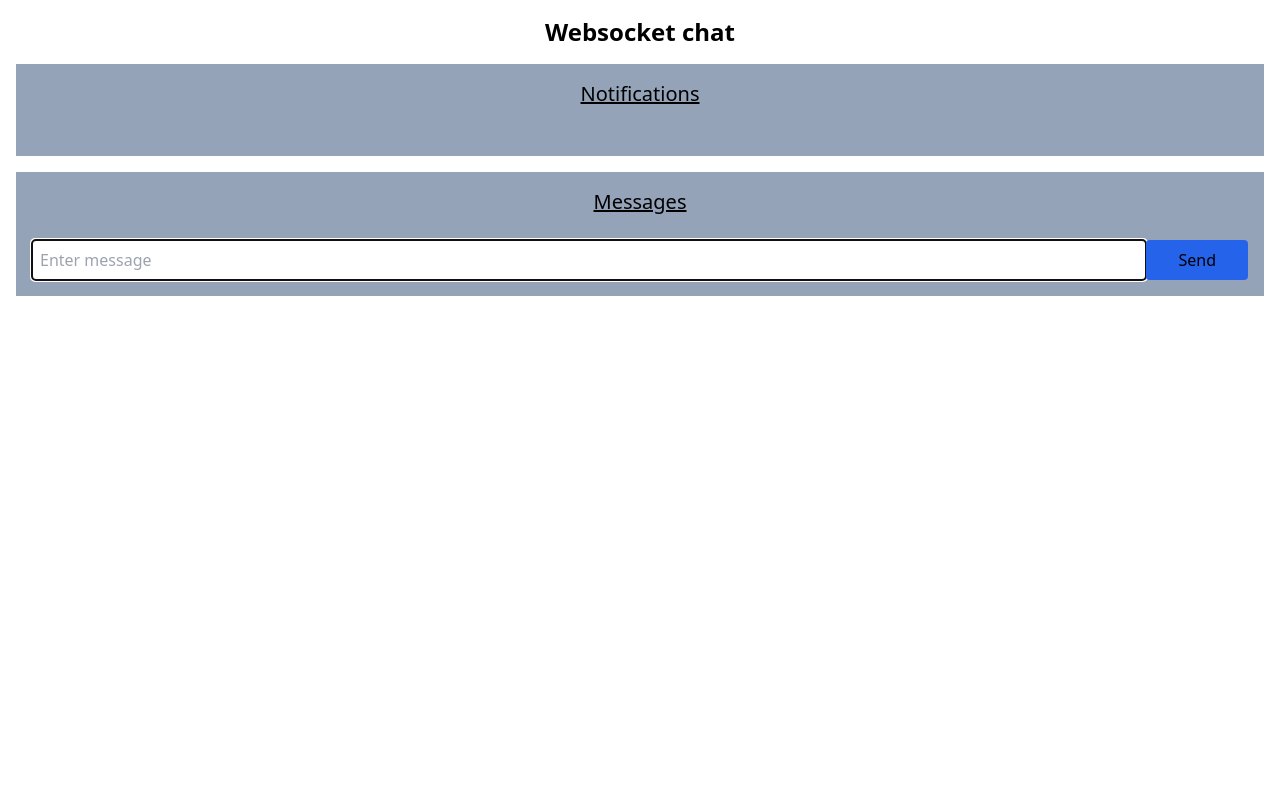
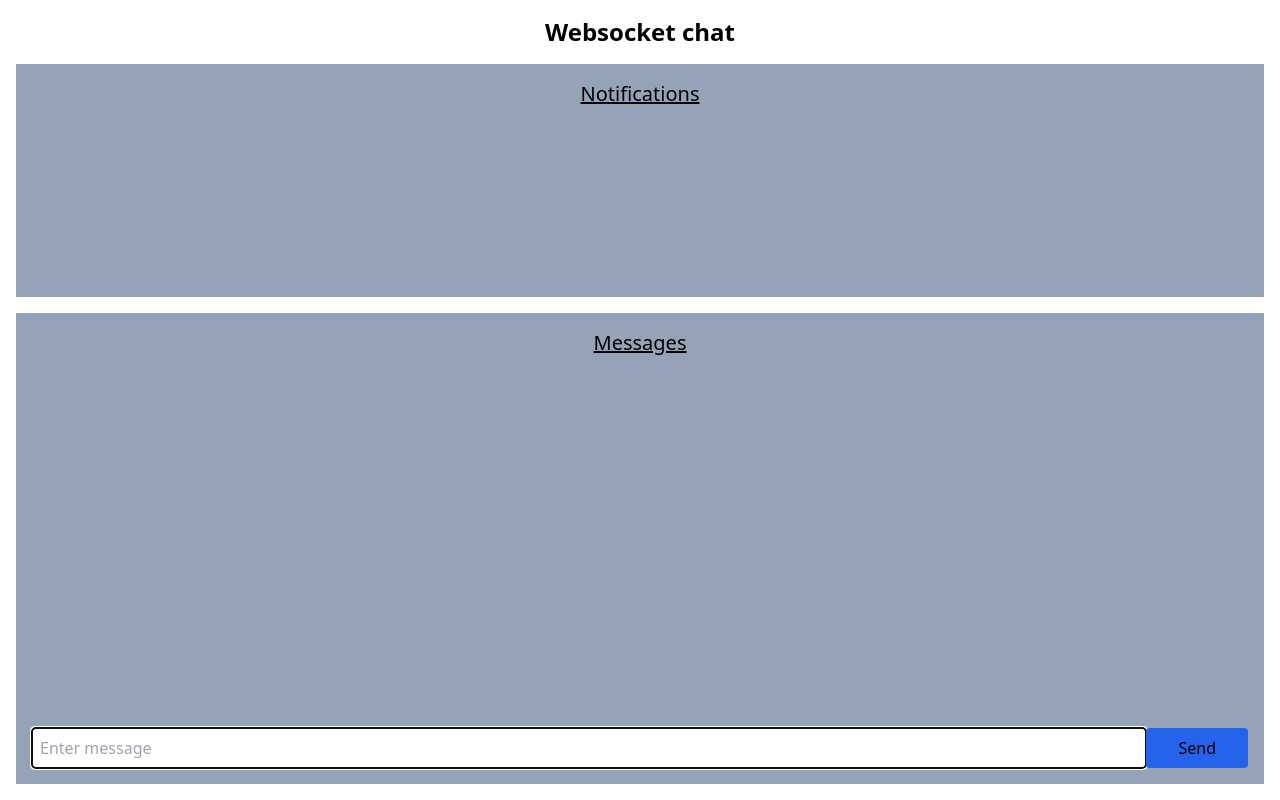
Before and after one commit to jim-ww/websockets-go, a plain HTML site: page static/index.html in a window 1280 px wide. Drawn offline with Linux system fonts and the light colour scheme.

Commit message:
improve form

```diff
--- a/static/index.html
+++ b/static/index.html
@@ -10,19 +10,21 @@
   <link rel="stylesheet" href="tailwind.css" />
 </head>
 
-<body>
+<body class="overflow-hidden">
   <section hx-ext="ws" ws-connect="/ws" class="w-screen h-screen flex flex-col gap-4 p-4">
     <h1 class="font-extrabold text-2xl text-center">Websocket chat</h1>
 
-    <section class="bg-slate-400 p-4">
+    <section class="bg-slate-400 p-4 h-2/4 flex flex-col">
       <h3 class="underline text-center text-xl">Notifications</h3>
-      <div id="notifications" class="p-4" hx-swap-oob="beforeend"></div>
+      <div class="flex flex-col overflow-y-auto flex-grow max-h-48">
+        <div id="notifications" hx-swap-oob="beforeend"></div>
+      </div>
     </section>
 
-    <section class="bg-slate-400 p-4">
+    <section class="bg-slate-400 p-4 h-screen flex flex-col overflow-scroll">
       <h3 class="underline text-center text-xl">Messages</h3>
       <div id="messages" hx-swap-oob="beforeend"></div>
-      <br />
+      <div class="grow"></div>
       <form ws-send class="flex w-full">
         <input type="hidden" name="type" value="chat_message">
         <input type="text" name="content" class="p-2 rounded w-full" placeholder="Enter message" autofocus="true" />
```
Also changed, not shown: static/tailwind.css.
